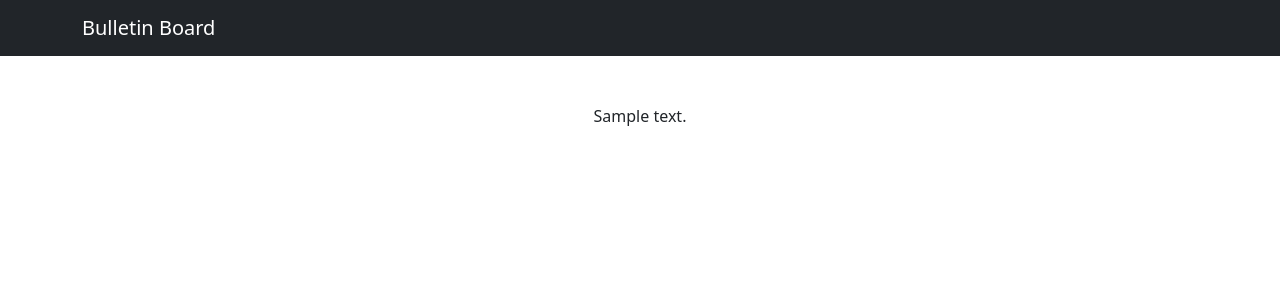
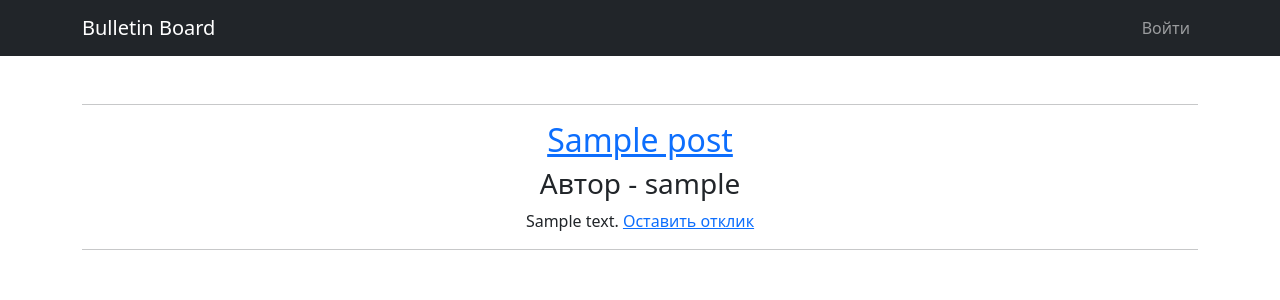
Before and after one commit to NikolayBaskakov/Bulletin_Board, a Django app: template Bulletin_board/templates/post_detail.html in a window 1280 px wide. Shown: the top 300 px of the page. Run offline with Django 3.2, Linux system fonts and the light colour scheme; the template is opened without the code that fills it: most values are stand-ins (such as "Sample title", 1, 10 or a date in 2020); some libraries are stand-ins or nearby versions.

Commit message:
update template

```diff
--- a/Bulletin_board/templates/post_detail.html
+++ b/Bulletin_board/templates/post_detail.html
@@ -1,5 +1,45 @@
 {% extends 'default.html' %}
 
+{% block title %}
+{{ post.title }}
+{% endblock title%}
+
+{% block links %}
+    {% if user.is_authenticated %}
+        <li class="nav-item"><a class="nav-link active" aria-current="page" href="/mainboard/create">Создать пост</a></li>
+    {% endif%}
+{% endblock links %}
+
+{% block account %}
+    {% if user.is_authenticated %}
+    <li class="nav-item dropdown">
+        <a class="nav-link dropdown-toggle" id="navbarDropdown" href="#" role="button" data-bs-toggle="dropdown" aria-expanded="false">{{ user.username }}</a>
+        <ul class="dropdown-menu dropdown-menu-end" aria-labelledby="navbarDropdown">
+            <li><a class="dropdown-item" href="/mainboard/profile">Профиль</a></li>
+            <li><hr class="dropdown-divider" /></li>
+            <li><a class="dropdown-item" href="/accounts/logout/">Выйти</a></li>
+        </ul>
+    </li>
+    {% else %}
+        <li class="nav-item"><a class="nav-link" href="/accounts/login/">Войти</a></li>
+    {% endif %}
+{% endblock account %}
+
 {% block content%}
-{{post.text|safe}}
+    <hr>
+    <h2><a href="/mainboard/{{ post.slug }}/">{{ post.title }}</a></h2>
+    <h3>Автор - {{ post.author.username }}</h3>
+    {{post.text|safe}}
+    {% if user != post.author %}
+        <a href="/mainboard/{{ post.slug }}/setresponse">Оставить отклик</a>
+    {% endif %}
+    {% if user == post.author%}
+        <p>
+            <a href="/mainboard/{{ post.slug }}/delete">Удалить пост</a>
+            <b>  |  </b>
+            <a href="/mainboard/{{ post.slug }}/update">Редактировать</a>
+        </p>
+    {% endif %}
+
+    <hr>
 {% endblock content %}
```
